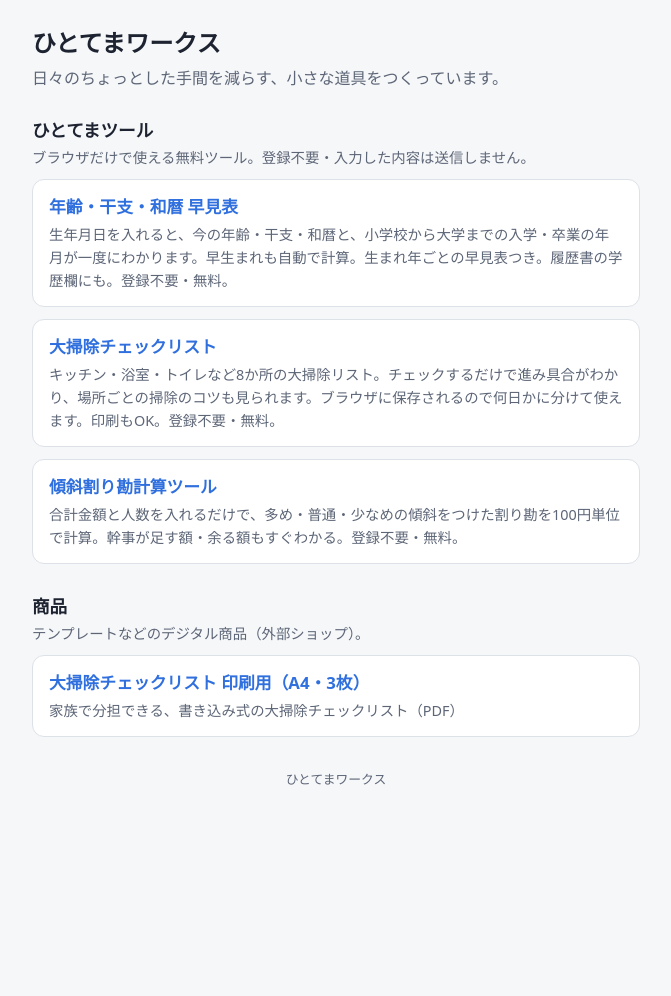
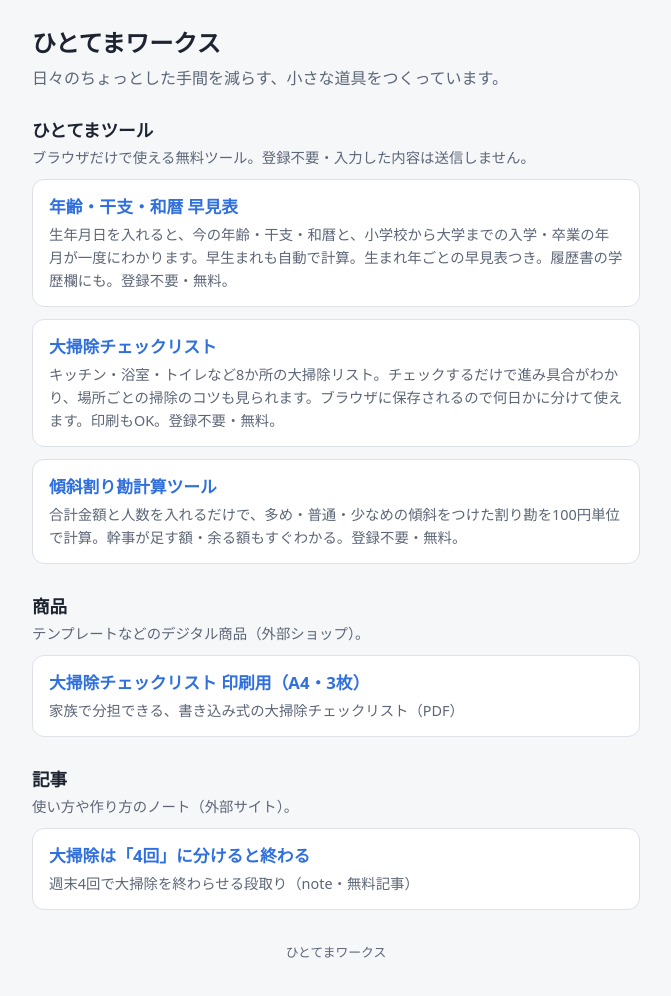
Before and after one commit to hitotemaworks/hitotemaworks.github.io, a plain HTML site: page index.html in a window 1280 px wide. Shown: the whole page, without its empty margins (304-975 px from the left). Before the commit the page ends 838 px from the top, so only its background shows below. Drawn offline with Linux system fonts and the light colour scheme.

Commit message:
note の記事（大掃除は4回に分けると終わる）をトップに追加
Co-Authored-By: Claude Opus 5.5 <noreply@anthropic.com>

```diff
--- a/index.html
+++ b/index.html
@@ -58,6 +58,13 @@
         <li><a href="https://hitotemaworks.booth.pm/items/9209625" target="_blank" rel="noopener"><strong>大掃除チェックリスト 印刷用（A4・3枚）</strong><span>家族で分担できる、書き込み式の大掃除チェックリスト（PDF）</span></a></li>
       </ul>
     </section>
+    <section aria-labelledby="s-記事">
+      <h2 id="s-記事">記事</h2>
+      <p class="sec-lead">使い方や作り方のノート（外部サイト）。</p>
+      <ul>
+        <li><a href="https://note.com/hitotemaworks/n/n92b365ae2c05" target="_blank" rel="noopener"><strong>大掃除は「4回」に分けると終わる</strong><span>週末4回で大掃除を終わらせる段取り（note・無料記事）</span></a></li>
+      </ul>
+    </section>
   <footer>ひとてまワークス</footer>
 </main>
 </body>
```
